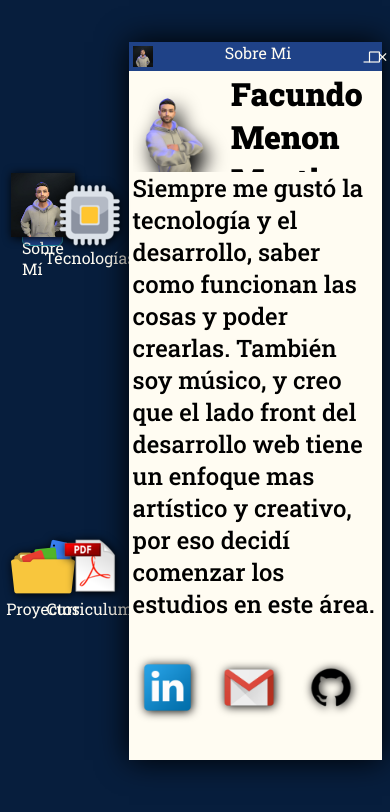
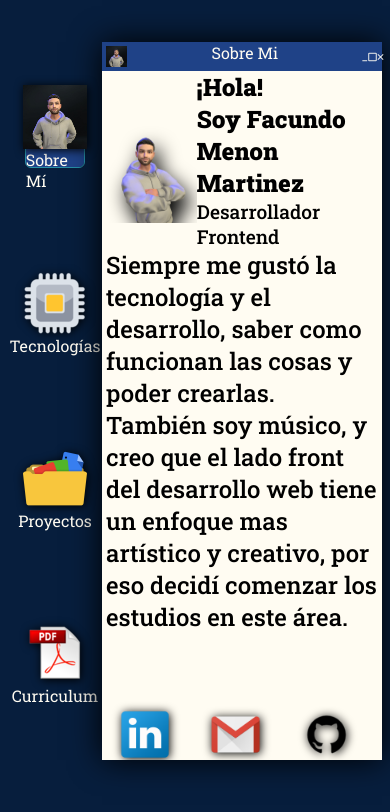
Before and after one commit to FacuMenonMartinez/portafolio, a React (Vite) app: page / in a window 390 px wide. Shown: the top 812 px of the page. Built offline with nearby package versions, Linux system fonts and the light colour scheme.

Commit message:
responsive tablets

```diff
--- a/src/App.css
+++ b/src/App.css
@@ -57,3 +57,16 @@ body{
   outline: 1px solid var(--color-azul-claro-2);
   border-radius: 5px;
 }
+
+
+/* RESPONSIVE */
+@media(max-width:768px){
+  .iconos-secciones{
+    width: 25vw;
+  }
+  .icono-item{
+    width: 15vw;
+    height: 15vw;
+  }
+
+}
--- a/src/componentes/proyectoDescripcion/proyectoDescripcion.css
+++ b/src/componentes/proyectoDescripcion/proyectoDescripcion.css
@@ -31,3 +31,32 @@
     width: 50%;
     margin: 0 1vw 0 1vw;
 }
+
+/* RESPONSIVE */
+@media(max-width:768px){
+    .proyecto-header{
+        font-size: 1.5rem;
+        margin-bottom: 2vh;
+    }
+
+    .proyecto-main{
+        display: flex;
+        flex-direction: column-reverse;
+        margin-bottom: 3vh;
+    }
+    .proyecto-imagen{
+        max-width: 75%;
+        margin-bottom: 3vh;
+    }
+    .proyecto-descripcion{
+        font-size: 1.5rem;
+        padding: 0;
+        font-weight: 500;
+    }
+
+    .proyecto-footer {
+        margin: auto;
+    }
+
+
+}
--- a/src/componentes/proyectos/proyectos.css
+++ b/src/componentes/proyectos/proyectos.css
@@ -4,6 +4,7 @@
     flex-wrap: wrap;
     padding: 3vh 1vw 3vh 1vw;
     height: 100%;
+    width: 100%;
     overflow: hidden;
 }
 
@@ -27,8 +28,10 @@
     box-shadow: 0px 0px 10px var(--color-azul);
 }
 
+/* Descripcion de proyecto */
 .seccion-descripcion {
     position: relative;
+    max-width: 100%;
 }
 
 .contenedor-irAtras {
@@ -47,3 +50,32 @@
 .flecha-irAtras {
     color: var(--color-blanco);
 }
+
+/* RESPONSIVE */
+@media (max-width:768px){
+    .contenedor-proyectos {
+        flex-direction: column;
+        flex-wrap: nowrap;
+        padding: 3vh 2vw 3vh 2vw;
+    }
+
+    .proyecto-item {
+        flex-direction: row;
+        align-items: center;
+        max-width: 100%;
+        max-height: 22%;
+    }
+    .proyecto-item>p{
+        font-size: 1.2rem;
+        margin-top: 0;
+        margin-left: 2vw;
+    }
+    .proyecto-img {
+        max-width: 45%;
+    }
+
+    /* Descripcion de proyecto */
+    .contenedor-irAtras {
+        width: 5vw;
+    }
+}
--- a/src/componentes/sobre_mi/Sobre_mi.jsx
+++ b/src/componentes/sobre_mi/Sobre_mi.jsx
@@ -12,7 +12,10 @@ function Sobre_mi() {
             <article className="contenedor-sobreMi">
 
                 <header className="encabezado-sobreMi">
+                    <div className="contenedor-avatar">
                     <img className="avatar" src={avatar} />
+
+                    </div>
                     <div className="titulo-sobreMi">
                         <h1>¡Hola! <br/>Soy Facundo Menon Martinez</h1>
                         <h3>Desarrollador Frontend</h3>
--- a/src/componentes/sobre_mi/sobre_mi.css
+++ b/src/componentes/sobre_mi/sobre_mi.css
@@ -10,14 +10,17 @@
 
 .encabezado-sobreMi{
     display: flex;
-    max-height: 50%;
-    overflow: hidden;
     align-items: center;
 
 }
+.contenedor-avatar{
+    max-width: 35%;
+    display: flex;
+    justify-content: flex-start;
+    overflow: hidden;
+}
 .avatar{
-    translate: -3vw;
-    max-width: 40%;
+    max-width: 100%;
     filter: drop-shadow(5px 10px 10px  black);
 }
 
@@ -55,3 +58,40 @@
     cursor: pointer;
     filter: drop-shadow(1px 1px 5px black);
 }
+
+/* RESPONSIVE */
+@media(max-width:768px){
+    .contenedor-sobreMi{
+        padding: 0vh 1vw 1vh 1vw;
+        justify-content: flex-start;
+    }
+
+    .contenedor-avatar{
+        width: 35%;
+        max-height: 100%;
+    }
+    .avatar{
+        padding-top: 2vh;
+        translate: -3vw;
+        max-width: 120%;
+    }
+    .titulo-sobreMi{
+        width: 70%;
+    }
+    .titulo-sobreMi > h1{
+        font-size: 1.5rem;
+    }
+
+    .titulo-sobreMi > h3{
+        font-size: 1.2rem;
+        font-weight: 500;
+    }
+    .footer-sobreMi{
+        margin: 4vh 0 4vh 0;
+    }
+
+}
+
+/* @media (max-width:550px){
+
+} */
--- a/src/componentes/tecnologias/tecnologias.css
+++ b/src/componentes/tecnologias/tecnologias.css
@@ -20,3 +20,23 @@
     width: 4vw;
     filter: drop-shadow(0px 0px 5px var(--color-azul));
 }
+
+/* RESPONSIVE */
+@media(max-width:768px){
+    .tecnologias-contenedor {
+        width: 100%;
+        flex-wrap: wrap;
+        justify-content: flex-end;
+        padding: 1vh 1vw 3vh 1vw;
+    }
+    .contenedor-iconos {
+        width: 25%;
+        margin-top: 2vh;
+    }
+
+    .tecnologias-iconos {
+        width: 8vw;
+        filter: drop-shadow(0px 0px 5px var(--color-azul));
+    }
+
+}
--- a/src/componentes/ventana/ventana.css
+++ b/src/componentes/ventana/ventana.css
@@ -39,3 +39,14 @@
 .contenedor-seccion {
     height: 96%;
 }
+
+/* RESPONSIVE */
+@media(max-width:768px){
+    .ventana-renderizado {
+        width: 75vw;
+    }
+
+    .contenedor-botonera>span {
+        font-size: 12px;
+    }
+}
```
